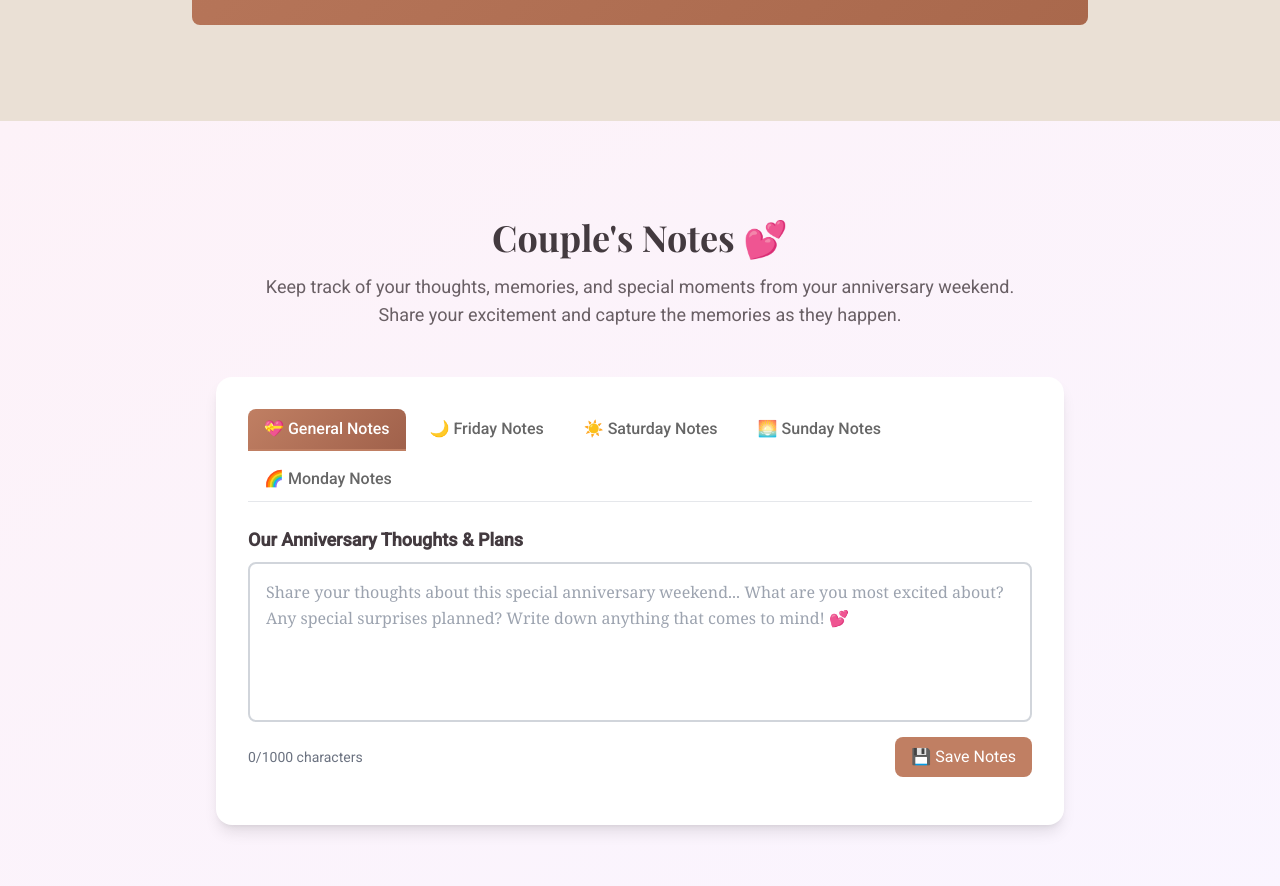
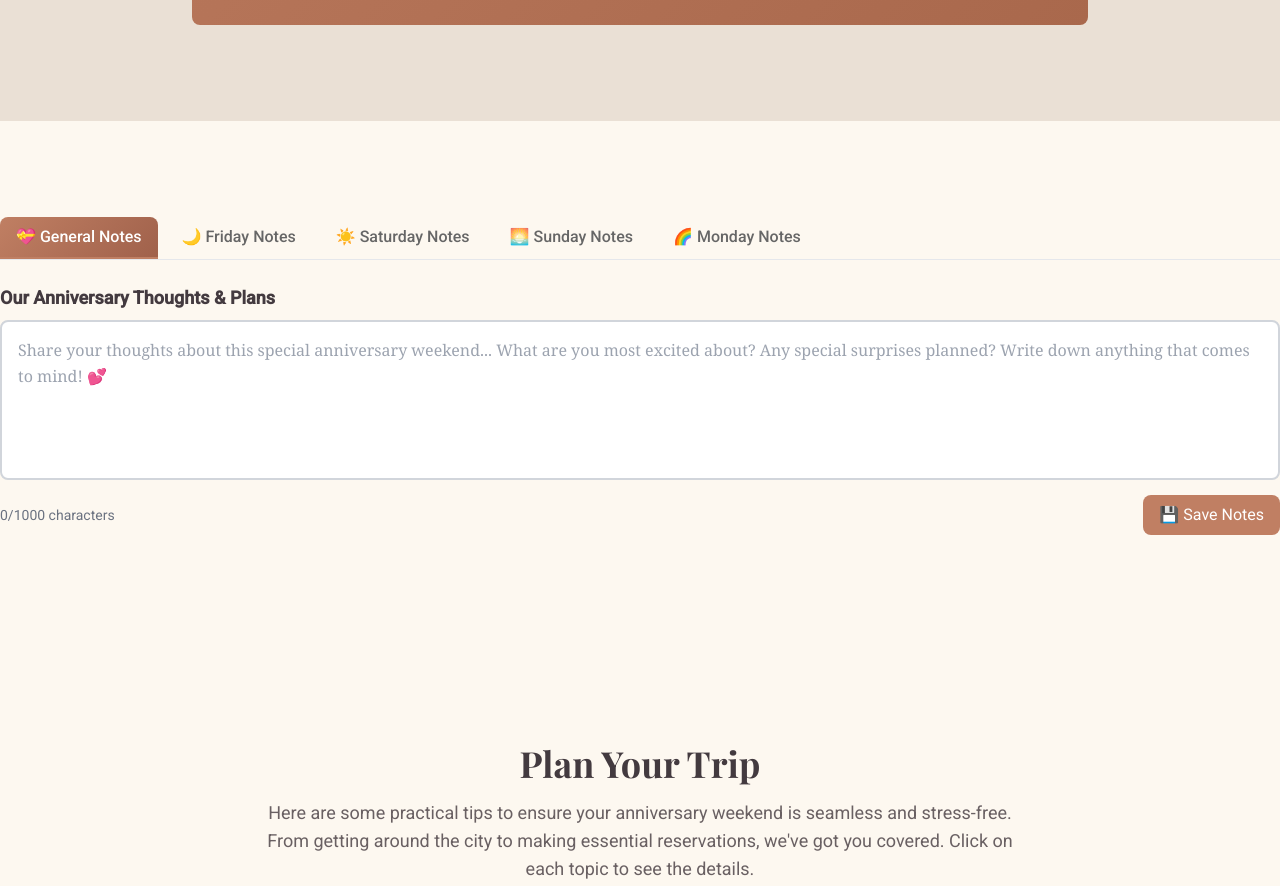
Before and after one commit to megatimtron/providence-anniversary, a plain HTML site: page index.html in a window 1280 px wide. Shown: the part 6220-7106 px from the top of the page. Drawn offline with nearby package versions, Linux system fonts and the light colour scheme.

Commit message:
Fix duplicate notes sections issue
- Removed duplicate Couple's Notes section with emoji tabs
- Kept the original clean notes section without emojis
- Added Monday (day4) support to the working notes section
- Fixed conflicting section IDs that were causing functionality issues
- Notes should now work properly with tabs for all 4 days + general notes

```diff
--- a/index.html
+++ b/index.html
@@ -608,15 +608,7 @@
             </div>
         </section>
 
-        <!-- Couple's Notes Section -->
-        <section id="notes" class="py-16 md:py-24 bg-gradient-to-br from-pink-50 to-purple-50">
-            <div class="container mx-auto px-6 max-w-4xl">
-                <h2 class="text-3xl md:text-4xl font-bold text-center mb-4 text-[#433A3F]">Couple's Notes 💕</h2>
-                <p class="text-center text-lg max-w-3xl mx-auto mb-12 text-[#433A3F]/80">
-                    Keep track of your thoughts, memories, and special moments from your anniversary weekend. Share your excitement and capture the memories as they happen.
-                </p>
-
-                <div class="bg-white rounded-2xl shadow-lg p-6 md:p-8">
+        <section id="plan" class="py-16 md:py-24">
                     <!-- Notes Tab Navigation -->
                     <div class="flex flex-wrap gap-2 mb-6 border-b border-gray-200">
                         <button onclick="switchNotesTab('general')" id="general-notes-tab" class="notes-tab px-4 py-2 rounded-t-lg font-medium transition-all duration-300 border-b-2 border-transparent hover:border-[#C07F63] focus:outline-none focus:ring-2 focus:ring-[#C07F63] focus:ring-opacity-50 active" aria-label="Switch to general notes">
```
